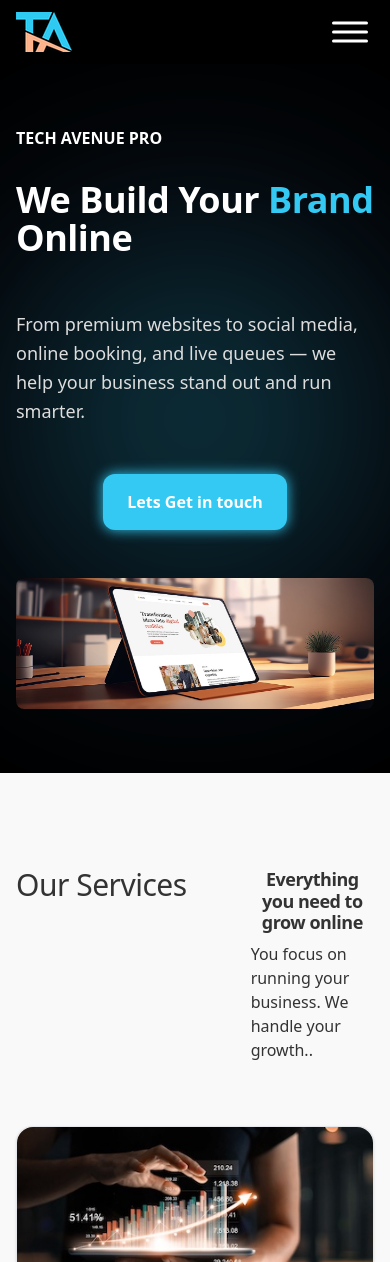
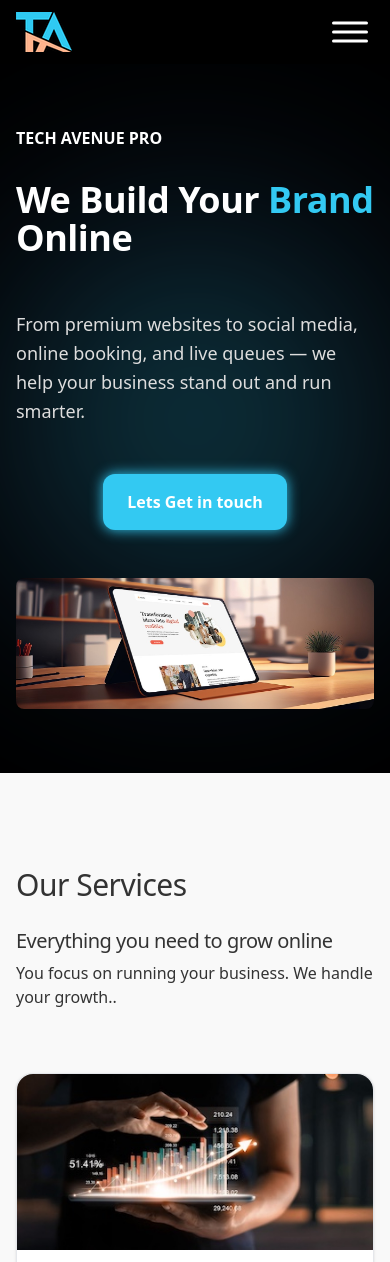
Before and after one commit to tech-avenue-pro/monorepo, a Next.js app in the folder apps/web/: page / in a window 390 px wide. Shown: the top 1262 px of the page. Built offline with nearby package versions, Linux system fonts and the light colour scheme.

Commit message:
Some phone layout adjusted

```diff
--- a/apps/web/app/HomeView/ServiceSection.tsx
+++ b/apps/web/app/HomeView/ServiceSection.tsx
@@ -1,11 +1,10 @@
 import { ServiceCard } from "@repo/ui/design-systems/components/ServiceCard";
 import { DSText, DSTextVariant } from "@repo/ui/design-systems/DSText";
-import React from "react";
 
 export default function ServiceSection() {
     return (
         <section className="mx-auto">
-            <div className="flex justify-between mb-16 items-start gap-16">
+            <div className="flex flex-start align-top md:justify-between mb-16 items-start gap-1 md:gap-16 flex-col md:flex-row">
                 <DSText
                     as="h2"
                     variant={DSTextVariant.largerTitle}
@@ -16,7 +15,7 @@ export default function ServiceSection() {
                 <div className="flex flex-col items-start">
                     <DSText
                         as="h3"
-                        variant={DSTextVariant.title3}
+                        variant={DSTextVariant.title2}
                         className="text-center mb-2"
                     >
                         Everything you need to grow online
```
